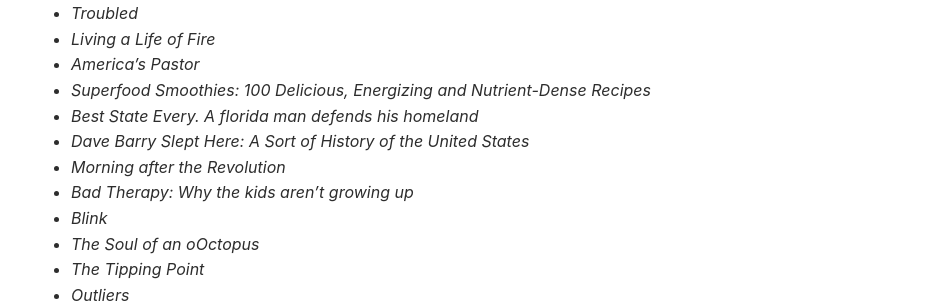
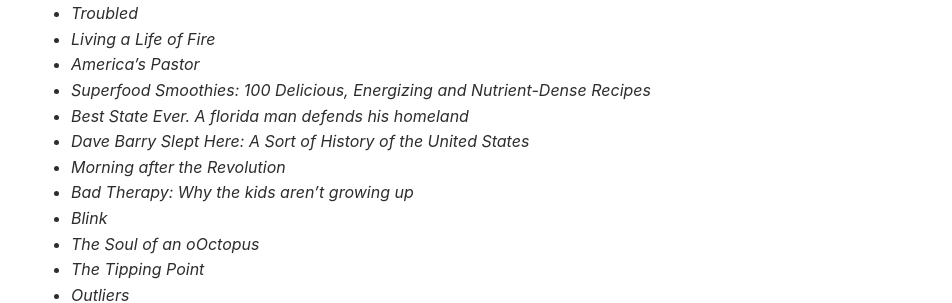
Before and after one commit to brownkat6/katrinarbrown, a Jekyll site: the page built from docs/reading.md, in a window 1280 px wide. Shown: the part 252-555 px from the top of the page, without its empty margins (159-1111 px from the left). Built offline with Jekyll 4.4.1, drawn with Linux system fonts in a browser that asks for light colours.

Commit message:
update X

```diff
--- a/docs/reading.md
+++ b/docs/reading.md
@@ -11,7 +11,7 @@
 - *Living a Life of Fire*
 - *America's Pastor*
 - *Superfood Smoothies: 100 Delicious, Energizing and Nutrient-Dense Recipes*
-- *Best State Every. A florida man defends his homeland*
+- *Best State Ever. A florida man defends his homeland*
 - *Dave Barry Slept Here: A Sort of History of the United States*
 - *Morning after the Revolution*
 - *Bad Therapy: Why the kids aren't growing up*
```
